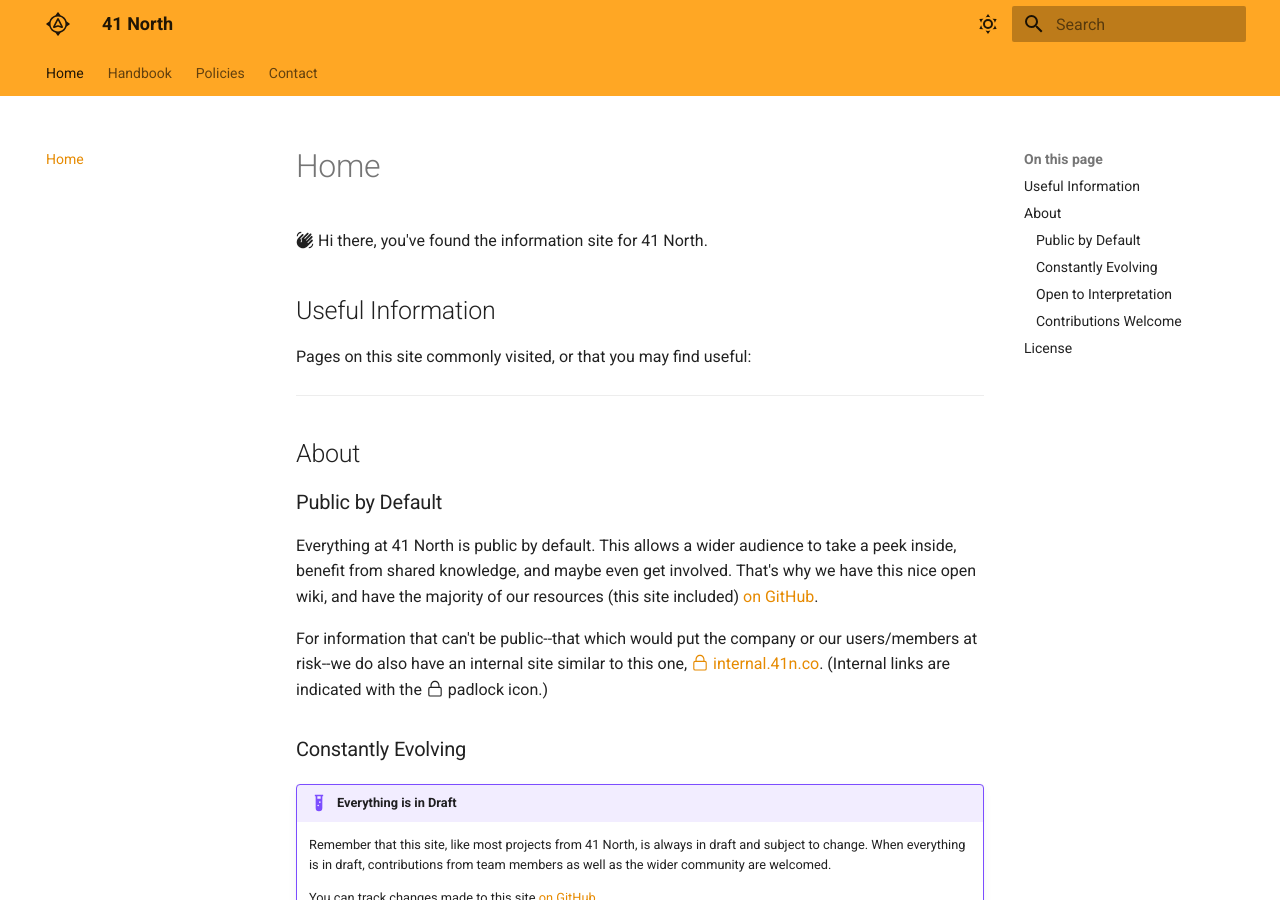
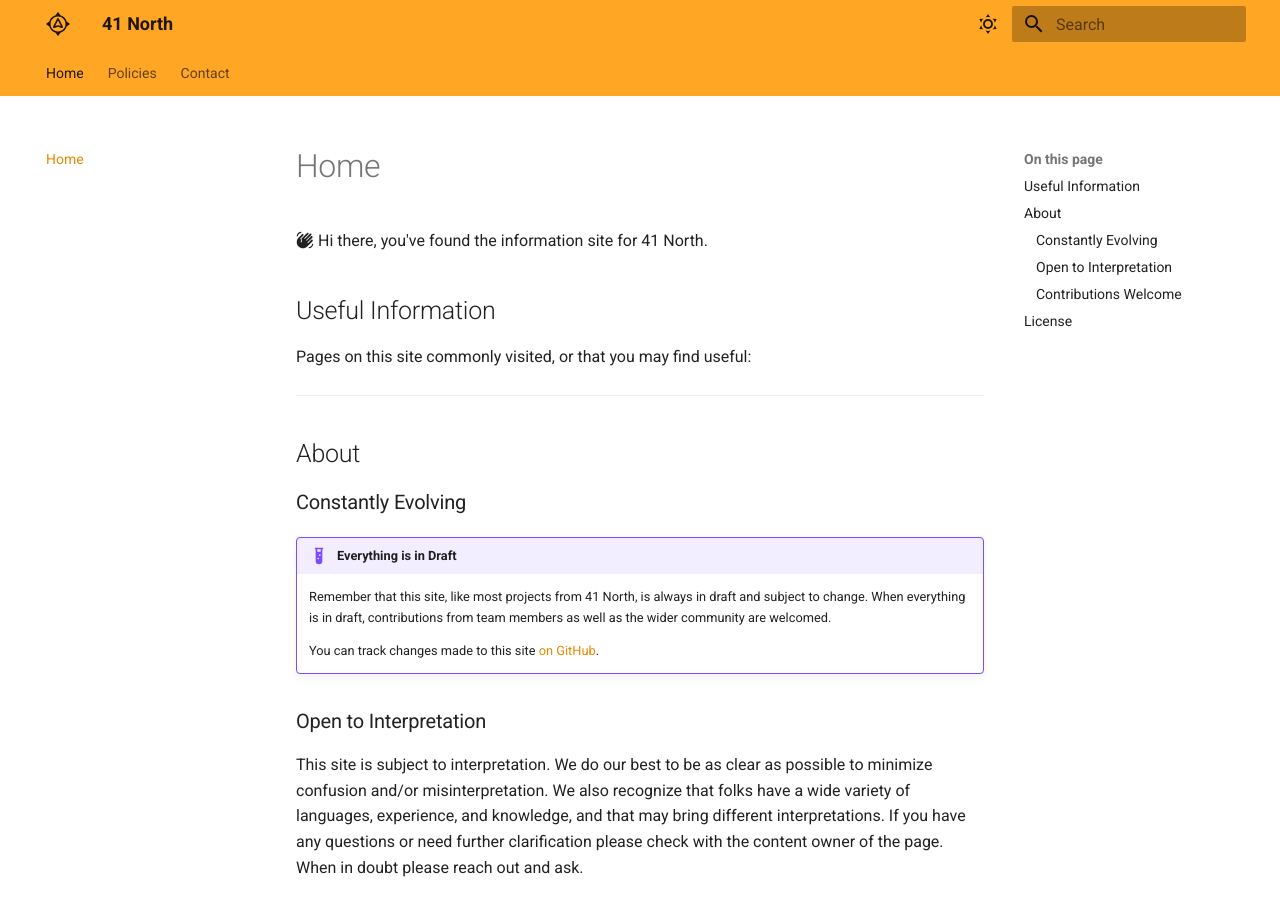
Before and after one commit to 41-north/about.41n.co, an MkDocs documentation site: the page built from docs/index.md, in a window 1280 px wide and 900 px high. Built offline with MkDocs 1.6.1 and Material for MkDocs 9.7.7, drawn with Linux system fonts in a browser that asks for light colours; comment, search, counter and statistics services are not loaded.

Commit message:
Remove handbook and references

```diff
--- a/docs/index.md
+++ b/docs/index.md
@@ -8,11 +8,6 @@ Pages on this site commonly visited, or that you may find useful:
 ---
 
 ## About
-### Public by Default
-Everything at 41 North is public by default. This allows a wider audience to take a peek inside, benefit from shared knowledge, and maybe even get involved. That's why we have this nice open wiki, and have the majority of our resources (this site included) [on GitHub](https://github.com/41-north/about.41n.co).
-
-For information that can't be public--that which would put the company or our users/members at risk--we do also have an internal site similar to this one, [:octicons-lock-24: internal.41n.co](https://internal.41n.co). (Internal links are indicated with the :octicons-lock-24: padlock icon.)
-
 ### Constantly Evolving
 !!! example "Everything is in Draft"
     Remember that this site, like most projects from 41 North, is always in draft and subject to change. When everything is in draft, contributions from team members as well as the wider community are welcomed.
```
Also changed, not shown: docs/handbook/index.md (deleted, +0 -6 lines), docs/handbook/infrastructure/email.md (deleted, +0 -18 lines), docs/handbook/infrastructure/hosting.md (deleted, +0 -6 lines), docs/handbook/infrastructure/index.md (deleted, +0 -6 lines), docs/handbook/this-site/editing-this-site.md (deleted, +0 -6 lines), docs/.pages.
